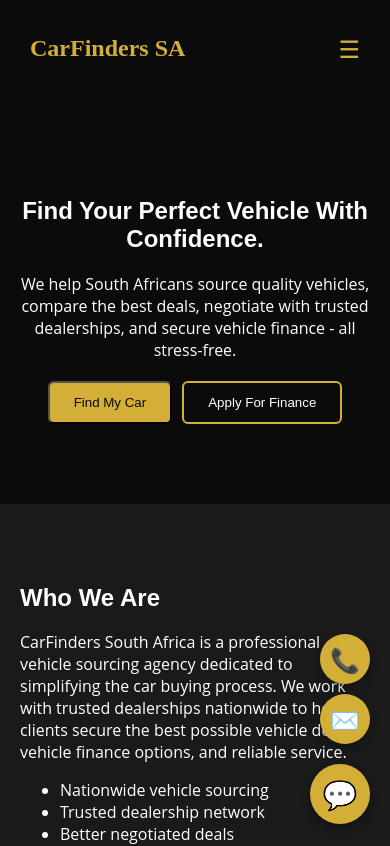
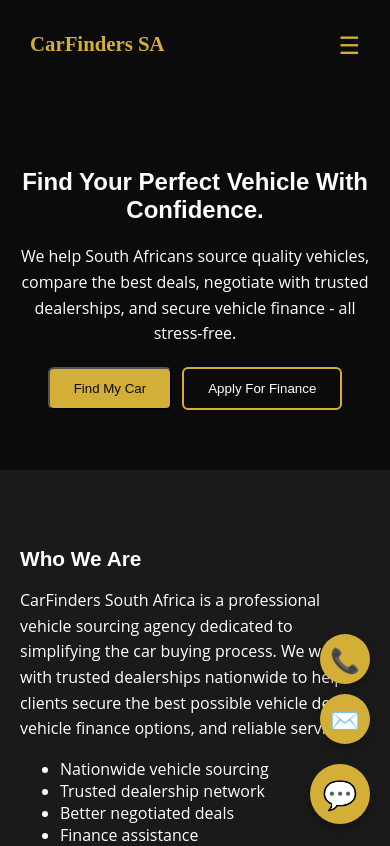
Before and after one commit to MphoJr/Carfinders-sa, a React (Create React App) app: page / in a window 390 px wide. Shown: the top 846 px of the page. Built offline with nearby package versions, Linux system fonts and the light colour scheme.

Commit message:
Refactor Hero component for improved styling and responsiveness; enhance global typography and section padding for better layout

```diff
--- a/src/components/Hero.jsx
+++ b/src/components/Hero.jsx
@@ -1,21 +1,25 @@
 export default function Hero() {
   return (
-    <section
-      id="hero"
-      className="hero"
-      style={{ textAlign: "center", padding: "80px 20px" }}
-    >
-      <h1>Find Your Perfect Vehicle With Confidence.</h1>
-      <p>
+    <section id="hero" style={{ textAlign: "center", padding: "60px 20px" }}>
+      <h1 style={{ fontSize: "clamp(1.5rem, 4vw, 2.5rem)" }}>
+        Find Your Perfect Vehicle With Confidence.
+      </h1>
+      <p style={{ maxWidth: "600px", margin: "auto" }}>
         We help South Africans source quality vehicles, compare the best deals,
         negotiate with trusted dealerships, and secure vehicle finance - all
         stress-free.
       </p>
-      <div style={{ marginTop: "20px" }}>
+      <div
+        style={{
+          marginTop: "20px",
+          display: "flex",
+          flexWrap: "wrap",
+          justifyContent: "center",
+          gap: "10px",
+        }}
+      >
         <button className="primary">Find My Car</button>
-        <button className="secondary" style={{ marginLeft: "10px" }}>
-          Apply For Finance
-        </button>
+        <button className="secondary">Apply For Finance</button>
       </div>
     </section>
   );
--- a/src/styles/global.css
+++ b/src/styles/global.css
@@ -141,3 +141,50 @@
   background: var(--soft-gold);
   transform: scale(1.1);
 }
+
+/* Typography scaling */
+h1 {
+  font-size: 2rem;
+}
+h2 {
+  font-size: 1.5rem;
+}
+p {
+  font-size: 1rem;
+  line-height: 1.6;
+}
+
+/* Responsive sections */
+section {
+  padding: 40px 15px;
+}
+
+/* Grid responsiveness */
+@media (max-width: 768px) {
+  .nav-links {
+    flex-direction: column;
+    gap: 10px;
+  }
+
+  section {
+    padding: 30px 10px;
+  }
+
+  h1 {
+    font-size: 1.6rem;
+  }
+  h2 {
+    font-size: 1.3rem;
+  }
+}
+@media (max-width: 768px) {
+  .testimonial {
+    font-size: 0.9rem;
+    padding: 15px;
+  }
+}
+form input,
+form textarea,
+form button {
+  width: 100%;
+}
```
